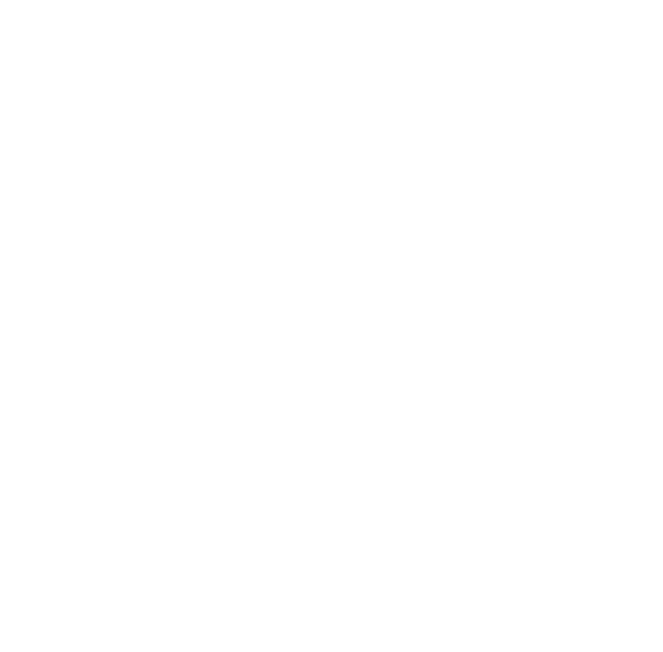
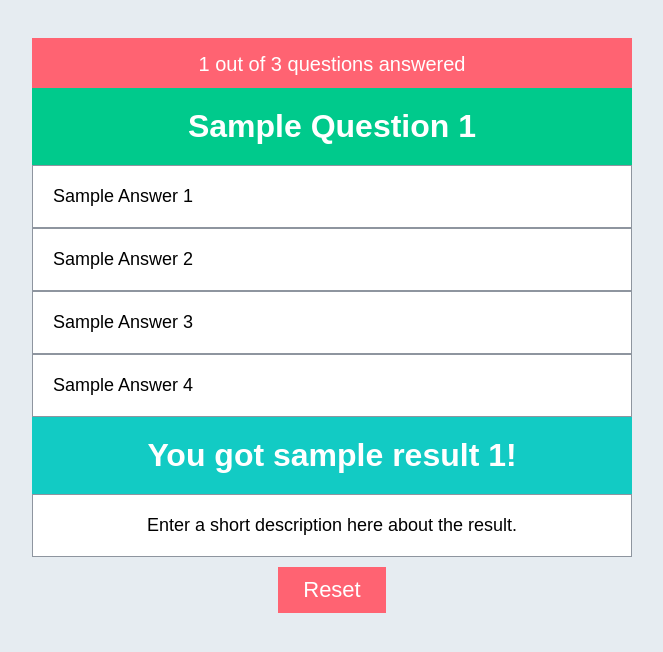
Before and after one commit to PS213073/vue-quiz-app, a Vue app: page / in a window 1280 px wide. Shown: the top 652 px of the page, without its empty margins (308-971 px from the left). Built offline with nearby package versions, Linux system fonts and the light colour scheme.

Commit message:
setting up layout and design of the page

```diff
--- a/src/App.vue
+++ b/src/App.vue
@@ -1,8 +1,110 @@
-<template></template>
+<template>
+  <div class="ctr">
+    <div class="questions-ctr">
+      <div class="progress">
+        <div class="bar"></div>
+        <div class="status">1 out of 3 questions answered</div>
+      </div>
+      <div class="single-question">
+        <div class="question">Sample Question 1</div>
+        <div class="answers">
+          <div class="answer">Sample Answer 1</div>
+          <div class="answer">Sample Answer 2</div>
+          <div class="answer">Sample Answer 3</div>
+          <div class="answer">Sample Answer 4</div>
+        </div>
+      </div>
+    </div>
+    <div class="result">
+      <div class="title">You got sample result 1!</div>
+      <div class="desc">Enter a short description here about the result.</div>
+    </div>
+    <button type="button" class="reset-btn">Reset</button>
+  </div>
+</template>
 
 <script>
 export default {
   name: "App",
+  data() {
+    return {
+      questions: [
+        {
+          q: "What is 2 + 2?",
+          answers: [
+            {
+              text: "4",
+              is_correct: true,
+            },
+            {
+              text: "3",
+              is_correct: false,
+            },
+            {
+              text: "Fish",
+              is_correct: false,
+            },
+            {
+              text: "5",
+              is_correct: false,
+            },
+          ],
+        },
+        {
+          q: 'How many letters are in the word "Banana"?',
+          answers: [
+            {
+              text: "5",
+              is_correct: false,
+            },
+            {
+              text: "7",
+              is_correct: false,
+            },
+            {
+              text: "6",
+              is_correct: true,
+            },
+            {
+              text: "12",
+              is_correct: false,
+            },
+          ],
+        },
+        {
+          q: "Find the missing letter: C_ke",
+          answers: [
+            {
+              text: "e",
+              is_correct: false,
+            },
+            {
+              text: "a",
+              is_correct: true,
+            },
+            {
+              text: "i",
+              is_correct: false,
+            },
+          ],
+        },
+      ],
+      results: [
+        {
+          min: 0,
+          max: 2,
+          title: "Try again!",
+          desc: "Do a little more studying and you may succeed!",
+        },
+        {
+          min: 3,
+          max: 3,
+          title: "Wow, you're a genius!",
+          desc: "Studying has definitely paid off for you!",
+        },
+      ],
+    };
+  },
 };
 </script>
 
--- a/src/assets/main.css
+++ b/src/assets/main.css
@@ -1,35 +1,131 @@
-@import './base.css';
-
-#app {
-  max-width: 1280px;
-  margin: 0 auto;
-  padding: 2rem;
-  font-weight: normal;
+* {
+  box-sizing: border-box;
+}
+body {
+  font-size: 20px;
+  font-family: sans-serif;
+  padding-top: 20px;
+  background: #e6ecf1;
 }
 
-a,
-.green {
-  text-decoration: none;
-  color: hsla(160, 100%, 37%, 1);
-  transition: 0.4s;
-  padding: 3px;
+.ctr {
+  margin: 0 auto;
+  max-width: 600px;
+  width: 100%;
+  box-sizing: border-box;
+  position: relative;
+}
+.questions-ctr {
+  position: relative;
+  width: 100%;
+}
+.question {
+  width: 100%;
+  padding: 20px;
+  font-size: 32px;
+  font-weight: bold;
+  text-align: center;
+  background-color: #00ca8c;
+  color: #fff;
+  box-sizing: border-box;
+}
+.single-question {
+  position: relative;
+  width: 100%;
+}
+.answer {
+  border: 1px solid #8e959f;
+  padding: 20px;
+  font-size: 18px;
+  width: 100%;
+  background-color: #fff;
+  transition: 0.2s linear all;
+}
+.answer span {
+  display: inline-block;
+  margin-left: 5px;
+  font-size: 0.75em;
+  font-style: italic;
+}
+.progress {
+  height: 50px;
+  margin-top: 10px;
+  background-color: #ddd;
+  position: relative;
+}
+.bar {
+  height: 50px;
+  background-color: #ff6372;
+  transition: all 0.3s linear;
+}
+.status {
+  position: absolute;
+  top: 15px;
+  left: 0;
+  text-align: center;
+  color: #fff;
+  width: 100%;
+}
+.answer:not(.is-answered) {
+  cursor: pointer;
+}
+.answer:not(.is-answered):hover {
+  background-color: #8ce200;
+  border-color: #8ce200;
+  color: #fff;
 }
 
-@media (hover: hover) {
-  a:hover {
-    background-color: hsla(160, 100%, 37%, 0.2);
-  }
+.title {
+  width: 100%;
+  padding: 20px;
+  font-size: 32px;
+  font-weight: bold;
+  text-align: center;
+  background-color: #12cbc4;
+  color: #fff;
+  box-sizing: border-box;
+}
+.desc {
+  border: 1px solid #8e959f;
+  padding: 20px;
+  font-size: 18px;
+  width: 100%;
+  background-color: #fff;
+  transition: 0.4s linear all;
+  text-align: center;
+}
+.fade-enter-from {
+  opacity: 0;
+}
+.fade-enter-active {
+  transition: all 0.3s linear;
+}
+.fade-leave-active {
+  transition: all 0.3s linear;
+  opacity: 0;
+  position: absolute;
+}
+.fade-leave-to {
+  opacity: 0;
 }
 
-@media (min-width: 1024px) {
-  body {
-    display: flex;
-    place-items: center;
-  }
+.reset-btn {
+  background-color: #ff6372;
+  border: 0;
+  font-size: 22px;
+  color: #fff;
+  padding: 10px 25px;
+  margin: 10px auto;
+  display: block;
+}
 
-  #app {
-    display: grid;
-    grid-template-columns: 1fr 1fr;
-    padding: 0 2rem;
-  }
+.result {
+  width: 100%;
 }
+
+.reset-btn:active,
+.reset-btn:focus,
+.reset-btn:hover {
+  border: 0;
+  outline: 0;
+}
--- a/src/main.js
+++ b/src/main.js
@@ -1,3 +1,5 @@
+import './assets/main.css'
+
 import { createApp } from 'vue'
 import App from './App.vue'
 
```
